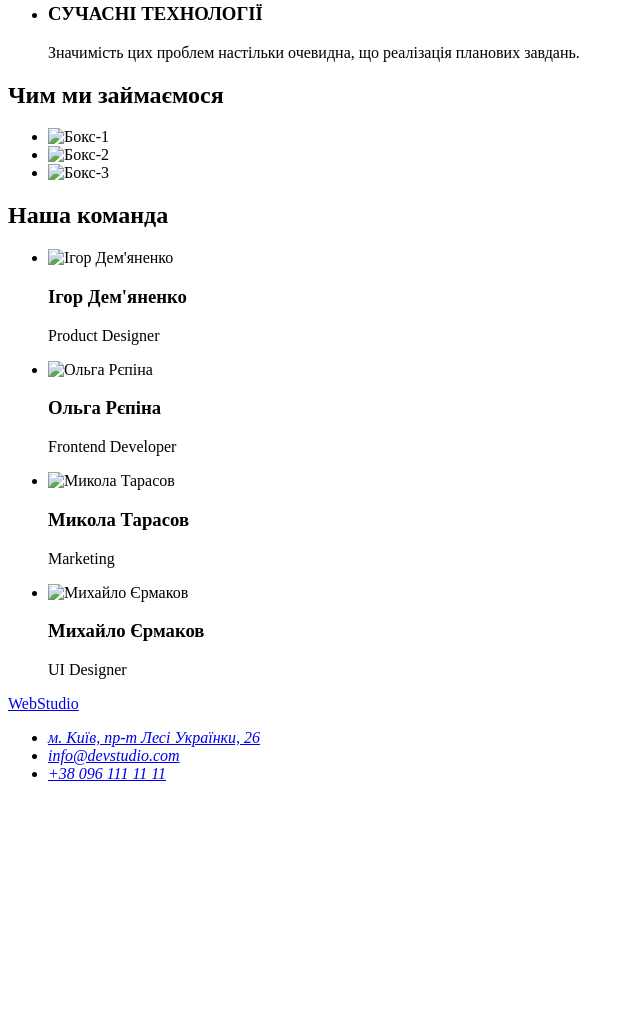
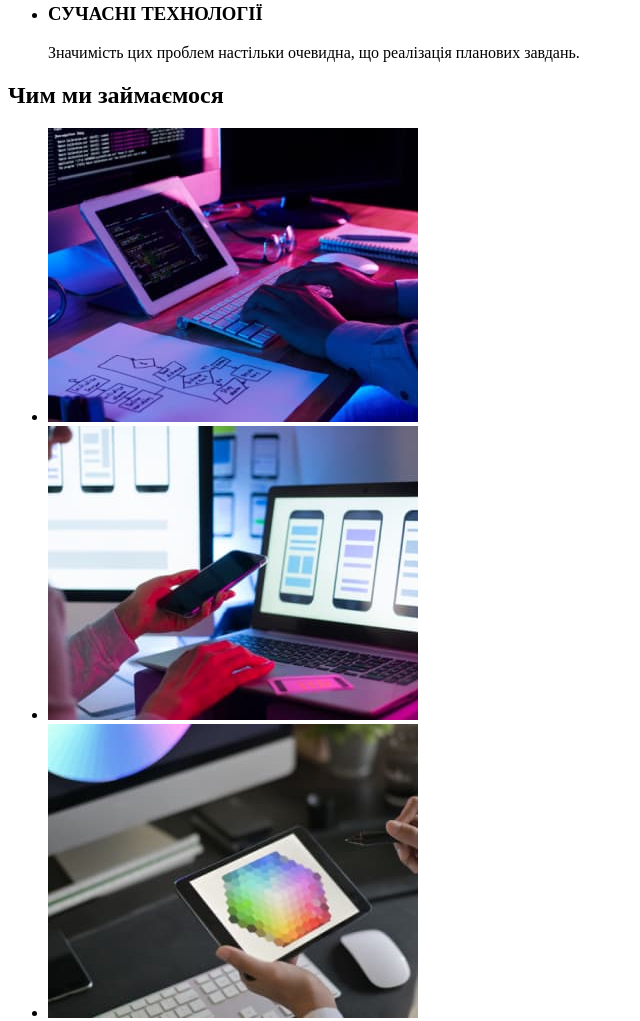
Before and after one commit to AlessioItaliano/goit-markup-hw-02, a plain HTML site: page index.html in a window 1280 px wide. Shown: the part 532-1553 px from the top of the page, without its empty margins (0-640 px from the left). Before the commit the page ends 1331 px from the top, so only its background shows below. Drawn offline with Linux system fonts and the light colour scheme.

Commit message:
img-from-first-page

```diff
--- a/index.html
+++ b/index.html
@@ -64,13 +64,13 @@
         <h2>Чим ми займаємося</h2>
         <ul>
           <li>
-            <img src="./images/box-1.jpg" alt="Бокс-1" width="370" />
+            <img src="./images/main-page/box-1.jpg" alt="Бокс-1" width="370" />
           </li>
           <li>
-            <img src="./images/box-2.jpg" alt="Бокс-2" width="370" />
+            <img src="./images/main-page/box-2.jpg" alt="Бокс-2" width="370" />
           </li>
           <li>
-            <img src="./images/box-3.jpg" alt="Бокс-3" width="370" />
+            <img src="./images/main-page/box-3.jpg" alt="Бокс-3" width="370" />
           </li>
         </ul>
       </section>
@@ -80,22 +80,22 @@
         <h2>Наша команда</h2>
         <ul>
           <li>
-            <img src="./images/img-1.jpg" alt="Ігор Дем'яненко" width="270" />
+            <img src="./images/main-page/img-1.jpg" alt="Ігор Дем'яненко" width="270" />
             <h3>Ігор Дем'яненко</h3>
             <p lang="en">Product Designer</p>
           </li>
           <li>
-            <img src="./images/img-2.jpg" alt="Ольга Рєпіна" width="270" />
+            <img src="./images/main-page/img-2.jpg" alt="Ольга Рєпіна" width="270" />
             <h3>Ольга Рєпіна</h3>
             <p lang="en">Frontend Developer</p>
           </li>
           <li>
-            <img src="./images/img-3.jpg" alt="Микола Тарасов" width="270" />
+            <img src="./images/main-page/img-3.jpg" alt="Микола Тарасов" width="270" />
             <h3>Микола Тарасов</h3>
             <p lang="en">Marketing</p>
           </li>
           <li>
-            <img src="./images/img-4.jpg" alt="Михайло Єрмаков" width="270" />
+            <img src="./images/main-page/img-4.jpg" alt="Михайло Єрмаков" width="270" />
             <h3>Михайло Єрмаков</h3>
             <p lang="en">UI Designer</p>
           </li>
```
Also changed, not shown: images/main-page/box-1.jpg (added), images/main-page/box-2.jpg (added), images/main-page/box-3.jpg (added), images/main-page/img-1.jpg (added), images/main-page/img-2.jpg (added), images/main-page/img-3.jpg (added), images/main-page/img-4.jpg (added).
